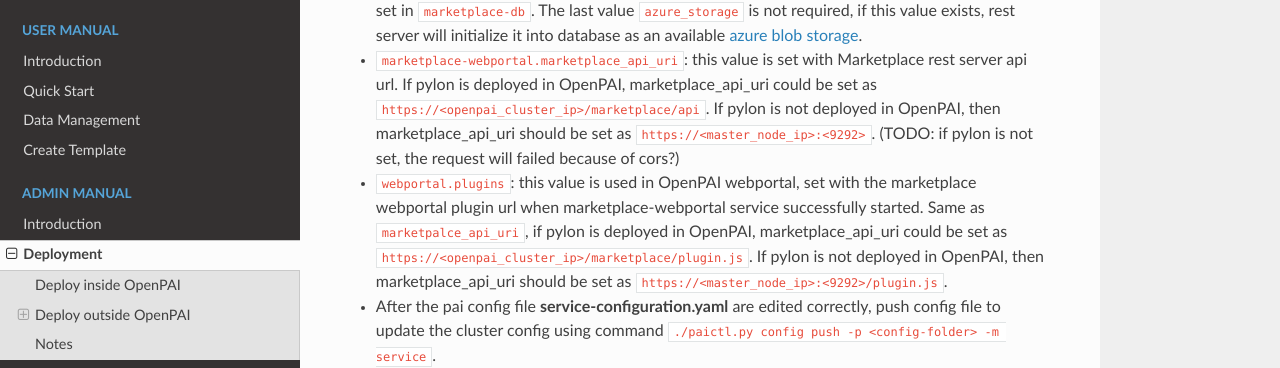
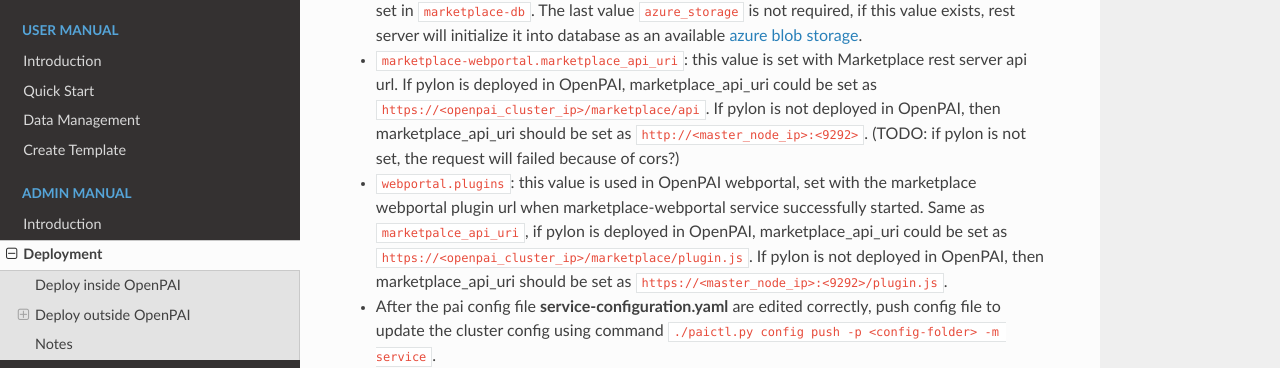
Before and after one commit to microsoft/openpaimarketplace, an MkDocs documentation site: the page built from docs/admin/deployment.md, in a window 1280 px wide and 900 px high, scrolled down 1488 px. Shown: the part 132-500 px from the top of the window. Built offline with MkDocs 1.6.1, drawn with Linux system fonts in a browser that asks for light colours; nearby versions of some CDN libraries; some of the changed lines change nothing that is shown.

Commit message:
Update docs/admin/deployment.md
Co-authored-by: yiyione <yiyi@microsoft.com>

```diff
--- a/docs/admin/deployment.md
+++ b/docs/admin/deployment.md
@@ -57,7 +57,7 @@
 
   - `marketplace-restserver`: including `db_user, db_password and azure_storage`. These values are used when starting [Marketplace rest server](https://github.com/microsoft/pai/tree/master/src/marketplace-restserver/config). The first two values should be aligned with values set in `marketplace-db`. The last value `azure_storage` is not required, if this value exists, rest server will initialize it into database as an available [azure blob storage](../user/data_management.md).
 
-  - `marketplace-webportal.marketplace_api_uri`: this value is set with Marketplace rest server api url. If pylon is deployed in OpenPAI, marketplace_api_uri could be set as `https://<openpai_cluster_ip>/marketplace/api`. If pylon is not deployed in OpenPAI, then marketplace_api_uri should be set as `https://<master_node_ip>:<9292>`. (TODO: if pylon is not set, the request will failed because of cors?)
+  - `marketplace-webportal.marketplace_api_uri`: this value is set with Marketplace rest server api url. If pylon is deployed in OpenPAI, marketplace_api_uri could be set as `https://<openpai_cluster_ip>/marketplace/api`. If pylon is not deployed in OpenPAI, then marketplace_api_uri should be set as `http://<master_node_ip>:<9292>`. (TODO: if pylon is not set, the request will failed because of cors?)
 
   - `webportal.plugins`: this value is used in OpenPAI webportal, set with the marketplace webportal plugin url when marketplace-webportal service successfully started. Same as `marketpalce_api_uri`, if pylon is deployed in OpenPAI, marketplace_api_uri could be set as `https://<openpai_cluster_ip>/marketplace/plugin.js`. If pylon is not deployed in OpenPAI, then marketplace_api_uri should be set as `https://<master_node_ip>:<9292>/plugin.js`.
 
```
